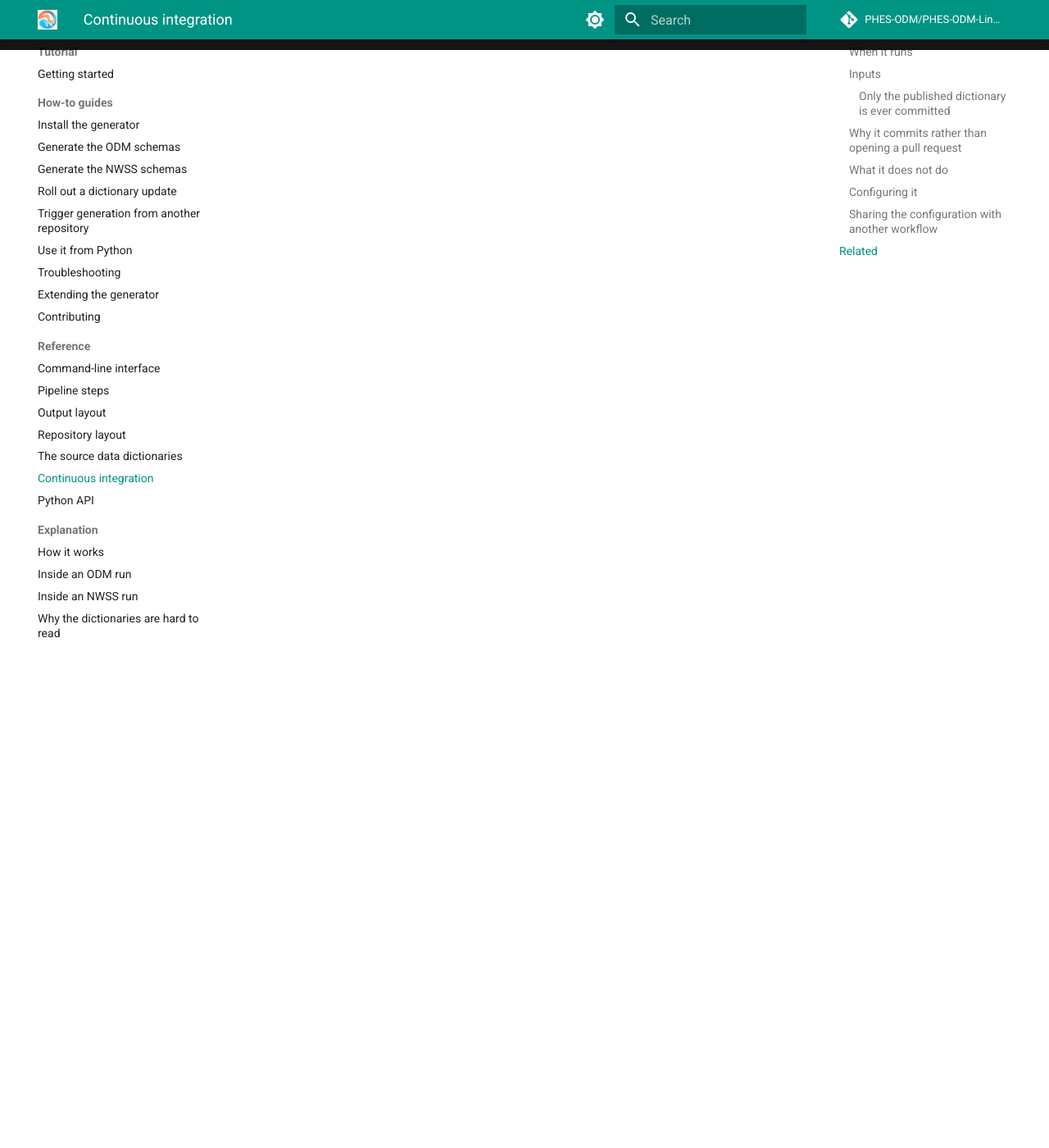
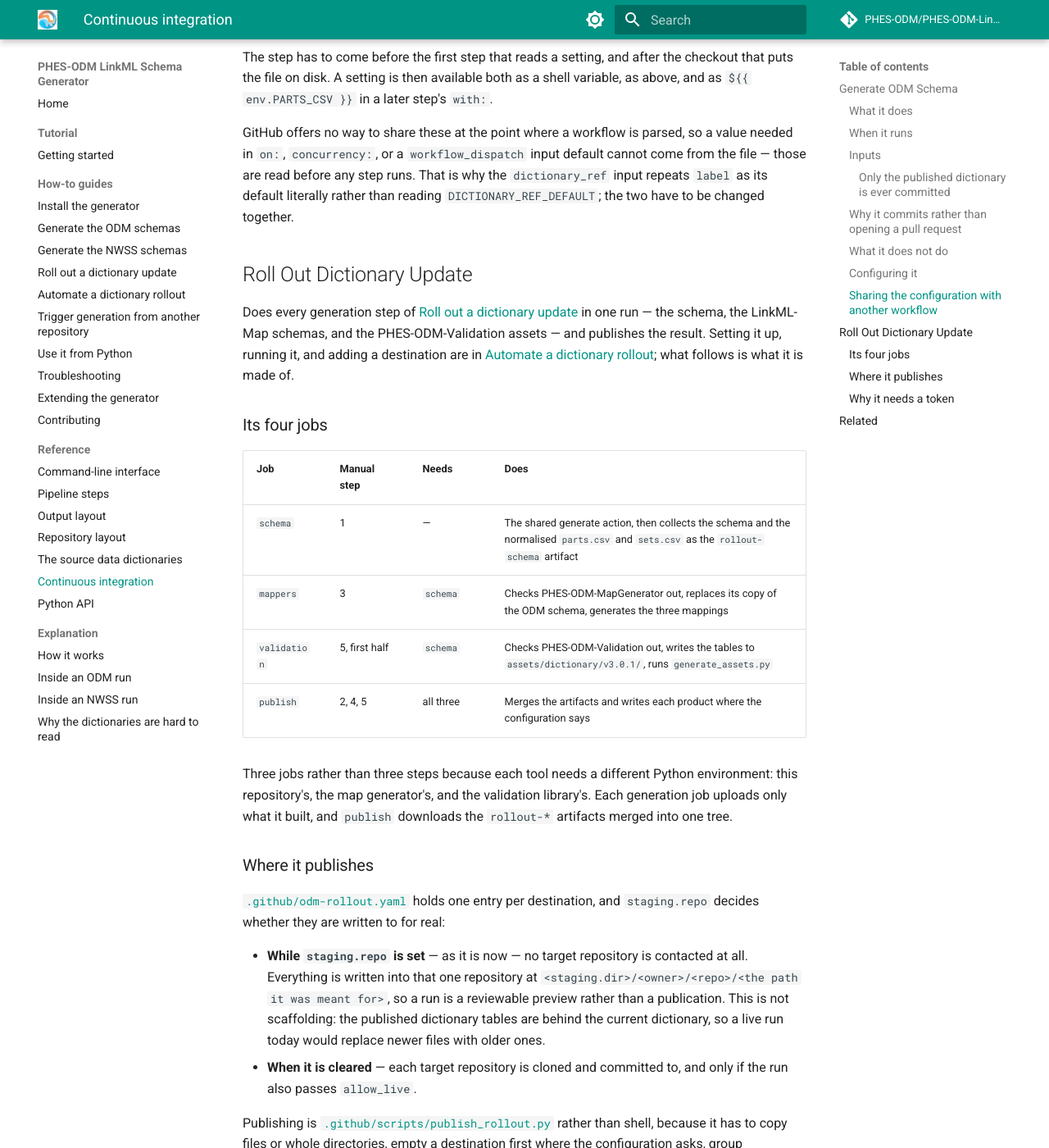
Before and after one commit to PHES-ODM/PHES-ODM-LinkMLGenerator, an MkDocs documentation site: the page built from docs/reference/continuous-integration.md, in a window 1280 px wide and 1400 px high, scrolled down 5119 px. Shown: the whole window at 82% size. Built offline with MkDocs 1.6.1 and Material for MkDocs 9.7.7, drawn with Linux system fonts in a browser that asks for light colours; comment, search, counter and statistics services are not loaded; some of the changed text lies outside the part shown.

Commit message:
Full ODM v3 dictionary rollout workflow/action

```diff
--- a/docs/reference/continuous-integration.md
+++ b/docs/reference/continuous-integration.md
@@ -1,9 +1,9 @@
 # Continuous integration
 
-The four GitHub Actions workflows in
+The five GitHub Actions workflows in
 [`.github/workflows/`](https://github.com/PHES-ODM/PHES-ODM-LinkMLGenerator/tree/main/.github/workflows).
-Three of them check the repository; the fourth generates the ODM v3 schema and
-commits it.
+Three of them check the repository; the other two generate the ODM v3 schema —
+one committing it here, one rolling it out to the repositories that consume it.
 
 | Workflow | File | Runs on | Does |
 | --- | --- | --- | --- |
@@ -11,6 +11,7 @@ commits it.
 | Tests | `pytest.yaml` | Push to `main`, pull request | `pytest tests/` |
 | Documentation | `docs.yaml` | Push to `main`, pull request, manual | `mkdocs build --strict`, then deploys to GitHub Pages from `main` |
 | Generate ODM Schema | `generate-odm-schema.yaml` | Weekly, manual, repository dispatch, push or pull request touching the generator | Regenerates and commits `schemas/odm_v3.yaml` |
+| Roll Out Dictionary Update | `rollout-dictionary-update.yaml` | Manual, repository dispatch | Regenerates the schema, the LinkML-Map schemas and the validation assets, and publishes them — currently to a staging repository |
 
 ## Generate ODM Schema
 
@@ -21,6 +22,11 @@ which is the copy other repositories should read. It is the automated form of
 [step 1 of Roll out a dictionary update](../how-to/dictionary-workflow.md#1-generate-the-linkml-schema).
 
 ### What it does
+
+Steps 1 to 3 are the
+`.github/actions/generate-odm-schema` action rather than steps of the workflow,
+because [Roll Out Dictionary Update](#roll-out-dictionary-update) needs exactly
+the same three things.
 
 1. Resolves the requested ref of
    [PHES-ODM/PHES-ODM](https://github.com/PHES-ODM/PHES-ODM) to a commit SHA,
@@ -52,9 +58,10 @@ which is the copy other repositories should read. It is the automated form of
 ### Inputs
 
 A caller can make two choices. They reach the run either as
-`workflow_dispatch` inputs or as `repository_dispatch` `client_payload` fields,
-and the **Resolve the dictionary ref and whether to commit** step settles both
-into a single answer the later steps read.
+`workflow_dispatch` inputs or as `repository_dispatch` `client_payload` fields.
+The ref is settled by the shared generate action, and whether to commit by the
+**Decide whether to commit** step, so that every later step has a single answer
+to read.
 
 | Input | Default | What it does |
 | --- | --- | --- |
@@ -118,9 +125,11 @@ identical file, and the weekly run is a no-op most weeks.
 Only ODM v3 is generated and committed. ODM v1, ODM v2, and the NWSS schemas
 are still local runs — v2 is superseded, and the NWSS dictionaries are Excel
 workbooks, two of them not public. Steps 2 to 5 of
-[Roll out a dictionary update](../how-to/dictionary-workflow.md) — copying the
-schema to the consuming repositories, and regenerating the LinkML-Map schemas
-and the validation assets — are also still manual.
+[Roll out a dictionary update](../how-to/dictionary-workflow.md) are not this
+workflow's job either; they belong to
+[Roll Out Dictionary Update](#roll-out-dictionary-update), which currently
+publishes them to a staging repository rather than to the repositories that
+consume them.
 
 ### Configuring it
 
@@ -161,6 +170,16 @@ rejects the push unless `github-actions[bot]` is allowed to bypass it.
 
 ### Sharing the configuration with another workflow
 
+Two workflows now read these, and there are two shared pieces they read them
+through:
+
+| Path | What it is |
+| --- | --- |
+| `.github/odm-config.env` | The settings themselves |
+| `.github/actions/odm-config` | Loads them into the environment of a job |
+| `.github/actions/generate-odm-schema` | Downloads the tables and runs the generator, using them |
+| `.github/odm-rollout.yaml` | The rollout workflow's own configuration — where it publishes to |
+
 `.github/odm-config.env` is a dotenv file — one `NAME=VALUE` per line, no
 quoting, `#` for a comment. A workflow reads it by checking the repository out
 and then using the local composite action, which loads every setting into the
@@ -187,10 +206,65 @@ cannot come from the file — those are read before any step runs. That is why t
 `dictionary_ref` input repeats `label` as its default literally rather than
 reading `DICTIONARY_REF_DEFAULT`; the two have to be changed together.
 
+## Roll Out Dictionary Update
+
+Does every generation step of
+[Roll out a dictionary update](../how-to/dictionary-workflow.md) in one run —
+the schema, the LinkML-Map schemas, and the PHES-ODM-Validation assets — and
+publishes the result. Setting it up, running it, and adding a destination are in
+[Automate a dictionary rollout](../how-to/automate-dictionary-rollout.md); what
+follows is what it is made of.
+
+### Its four jobs
+
+| Job | Manual step | Needs | Does |
+| --- | --- | --- | --- |
+| `schema` | 1 | — | The shared generate action, then collects the schema and the normalised `parts.csv` and `sets.csv` as the `rollout-schema` artifact |
+| `mappers` | 3 | `schema` | Checks PHES-ODM-MapGenerator out, replaces its copy of the ODM schema, generates the three mappings |
+| `validation` | 5, first half | `schema` | Checks PHES-ODM-Validation out, writes the tables to `assets/dictionary/v3.0.1/`, runs `generate_assets.py` |
+| `publish` | 2, 4, 5 | all three | Merges the artifacts and writes each product where the configuration says |
+
+Three jobs rather than three steps because each tool needs a different Python
+environment: this repository's, the map generator's, and the validation
+library's. Each generation job uploads only what it built, and `publish`
+downloads the `rollout-*` artifacts merged into one tree.
+
+### Where it publishes
+
+[`.github/odm-rollout.yaml`](https://github.com/PHES-ODM/PHES-ODM-LinkMLGenerator/blob/main/.github/odm-rollout.yaml)
+holds one entry per destination, and `staging.repo` decides whether they are
+written to for real:
+
+- **While `staging.repo` is set** — as it is now — no target repository is
+  contacted at all. Everything is written into that one repository at
+  `<staging.dir>/<owner>/<repo>/<the path it was meant for>`, so a run is a
+  reviewable preview rather than a publication. This is not scaffolding: the
+  published dictionary tables are behind the current dictionary, so a live run
+  today would replace newer files with older ones.
+- **When it is cleared** — each target repository is cloned and committed to,
+  and only if the run also passes `allow_live`.
+
+Publishing is
+[`.github/scripts/publish_rollout.py`](https://github.com/PHES-ODM/PHES-ODM-LinkMLGenerator/blob/main/.github/scripts/publish_rollout.py)
+rather than shell, because it has to copy files or whole directories, empty a
+destination first where the configuration asks, group destinations by
+repository, and skip a repository whose content is already identical. It writes
+nothing anywhere until it has checked that every configured product exists.
+
+### Why it needs a token
+
+`ROLLOUT_TOKEN`, a fine-grained personal access token with Contents write on the
+destination. A workflow's own `GITHUB_TOKEN` is scoped to the repository it runs
+in, so it cannot write to another repository at all — and this workflow asks for
+`contents: read` on this one, since it writes nothing here. A run without the
+secret fails in the publish step with an explanation.
+
 ## Related
 
 - [Roll out a dictionary update](../how-to/dictionary-workflow.md) — the whole
-  dictionary-change process, of which this workflow is the first step
+  dictionary-change process, of which the schema workflow is the first step
+- [Automate a dictionary rollout](../how-to/automate-dictionary-rollout.md) —
+  setting the rollout workflow up, and adding a repository for it to publish to
 - [Generate the ODM schemas](../how-to/generate-odm-schemas.md) — the same
   generation run, done locally
 - [Output layout](output-layout.md) — what the run writes to `--output-dir`
--- a/mkdocs.yml
+++ b/mkdocs.yml
@@ -100,6 +100,7 @@ nav:
       - Generate the ODM schemas: how-to/generate-odm-schemas.md
       - Generate the NWSS schemas: how-to/generate-nwss-schemas.md
       - Roll out a dictionary update: how-to/dictionary-workflow.md
+      - Automate a dictionary rollout: how-to/automate-dictionary-rollout.md
       - Trigger generation from another repository: how-to/trigger-from-another-repository.md
       - Use it from Python: how-to/python-api.md
       - Troubleshooting: how-to/troubleshooting.md
```
Also changed, not shown: docs/how-to/automate-dictionary-rollout.md (added, +229 -0 lines), docs/how-to/dictionary-workflow.md (+19 -1 lines), docs/reference/repository-layout.md (+11 -2 lines), 5 other files.
